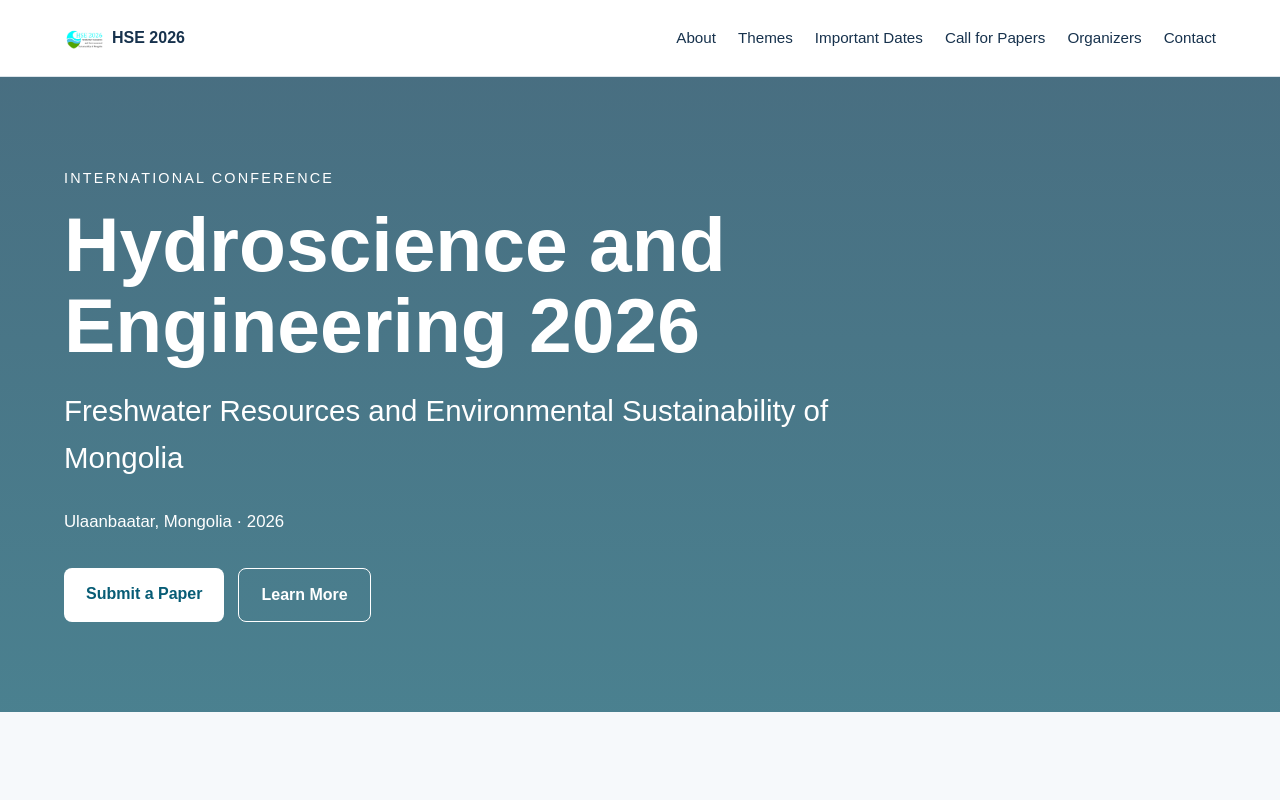
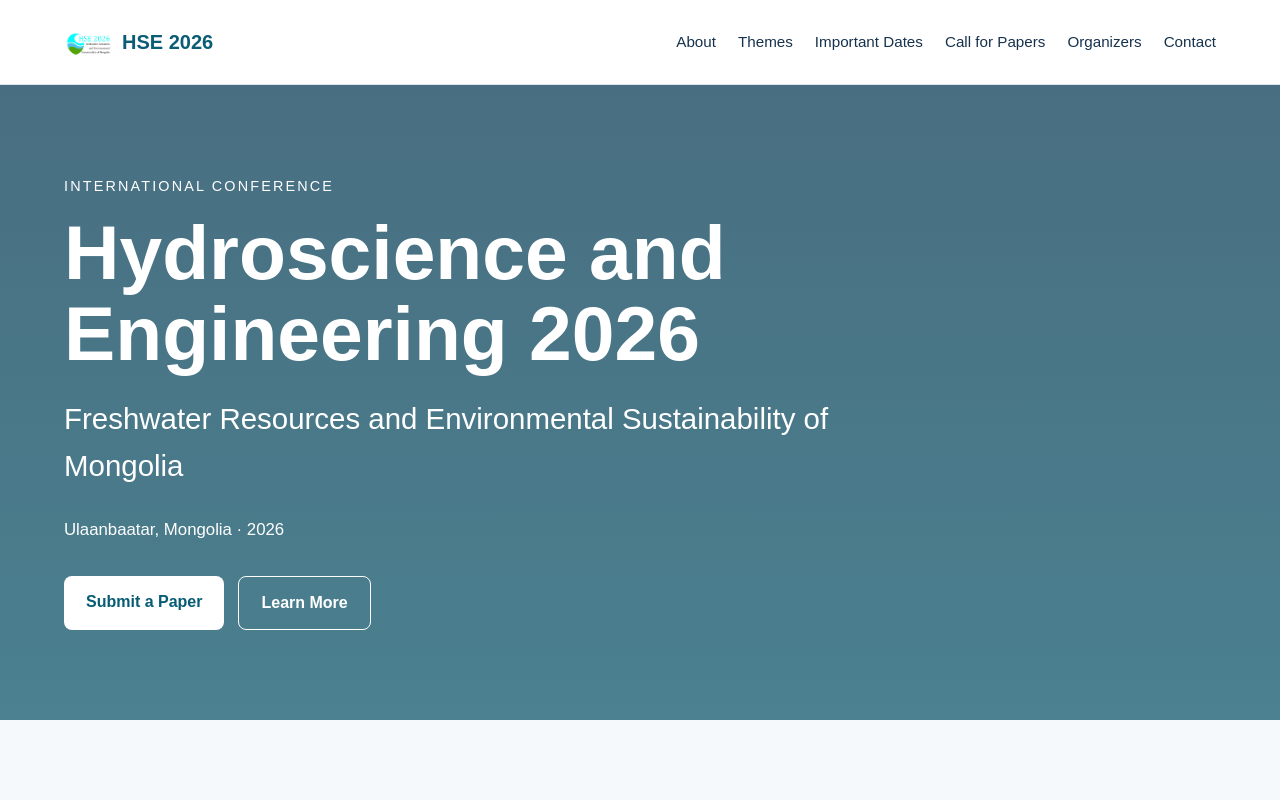
Before and after one commit to Ayurzana/hse2026, a Next.js app: page / in a window 1280 px wide. Shown: the top 800 px of the page. Built offline with nearby package versions, Linux system fonts and the light colour scheme.

Commit message:
Refactor globals.css for improved styling

```diff
--- a/src/app/globals.css
+++ b/src/app/globals.css
@@ -37,19 +37,20 @@ header {
   justify-content: space-between;
   gap: 24px;
 }
-
 .logo {
-    display: inline-flex;
+  display: flex;
   align-items: center;
-    gap: 0.5rem; /* space between image and text */
+  gap: 10px;
+  font-size: 1.25rem;
   font-weight: 700;
+  color: #0b5d75;
 }
 
 .logo-img {
-    width: 40px;
-    height: 40px;
+  width: 48px;
+  height: 48px;
   object-fit: contain;
-    display: inline-block;
+  border-radius: 6px;
 }
 
 .nav-links {
```
Lines whose indentation alone changed are shown as unchanged.
